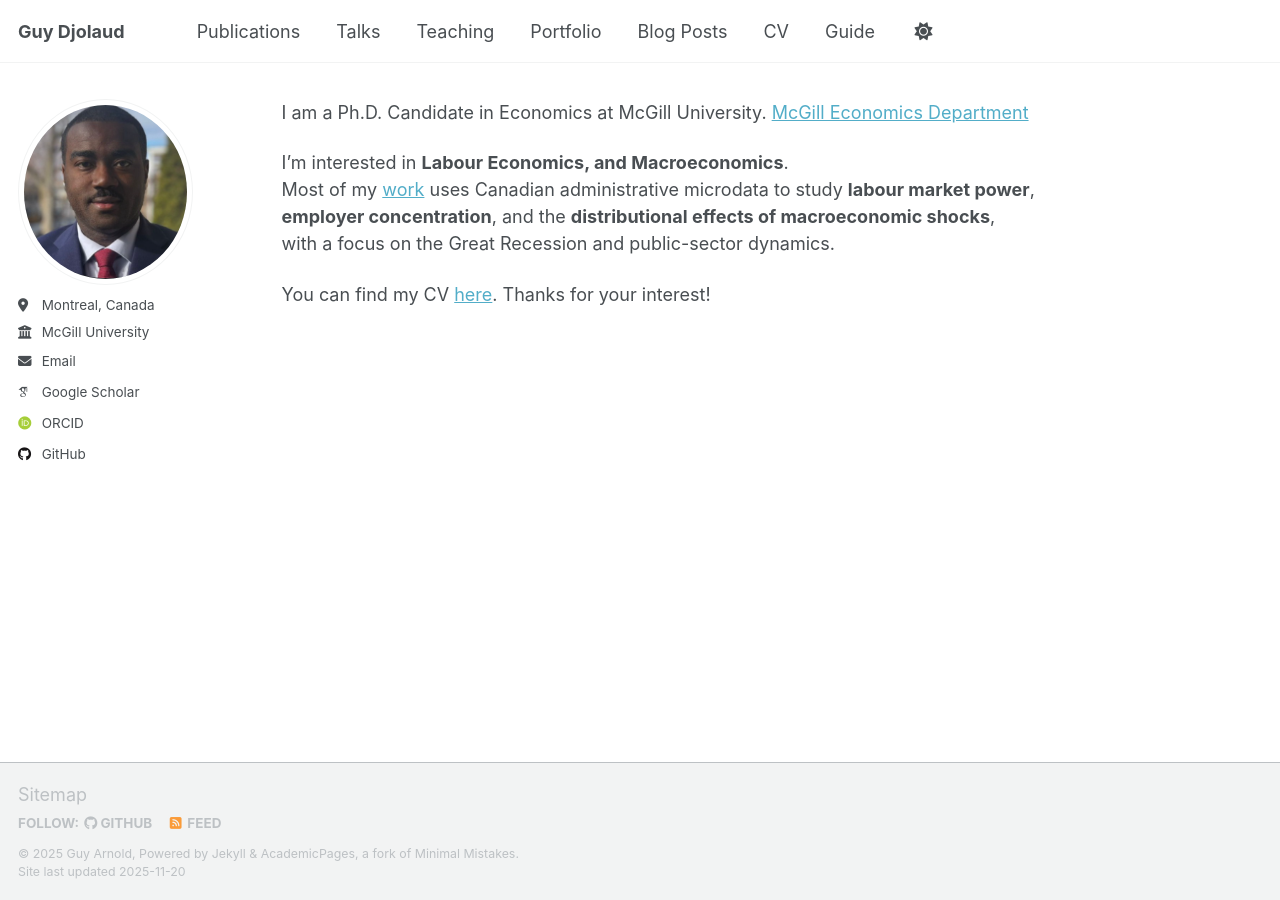
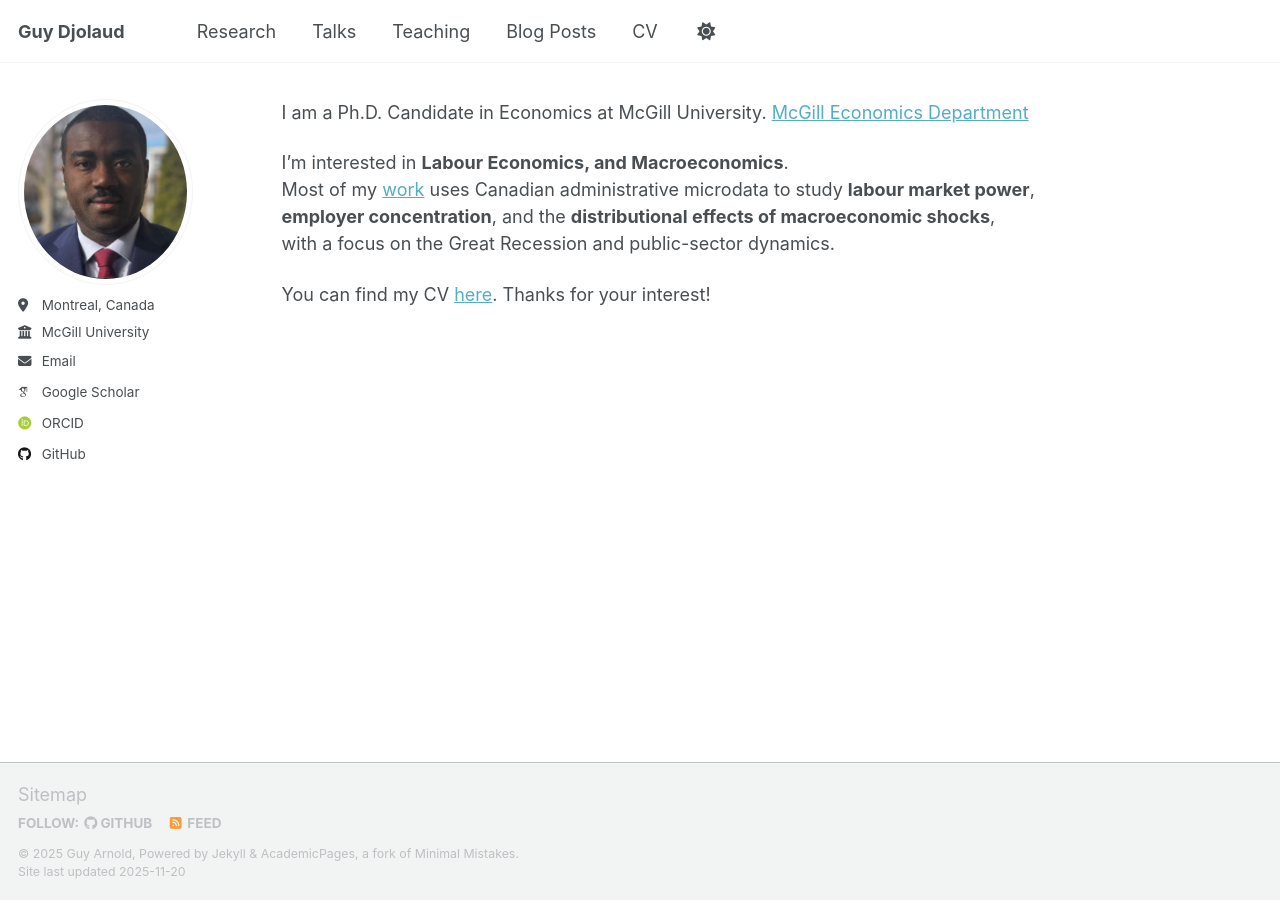
Before and after one commit to djolkilson-droid/Guy-Djolaud.github.io, a Jekyll site: the page built from _pages/about.md, in a window 1280 px wide. Built offline with Jekyll 4.4.1, drawn with Linux system fonts in a browser that asks for light colours; some web fonts are replaced; a script that is not in the unit is left out; part of the change alters nothing that is shown.

Commit message:
Update navigation.yml

```diff
--- a/_data/navigation.yml
+++ b/_data/navigation.yml
@@ -8,7 +8,7 @@
 #      Markdown formatted page while the second is generated using JSON.
 
 main:
-  - title: "Publications"
+  - title: "Research"
     url: /publications/
 
   - title: "Talks"
@@ -17,17 +17,17 @@ main:
   - title: "Teaching"
     url: /teaching/
 
-  - title: "Portfolio"
-    url: /portfolio/
+  # - title: "Portfolio"
+   # url: /portfolio/
 
   - title: "Blog Posts"
     url: /year-archive/
 
   - title: "CV"
-    url: /cv/
+    url: /files/Resume_Guy_Djolaud.pdf
 
   # - title: "CV"
   #   url: /cv-json/
 
-  - title: "Guide"
-    url: /markdown/
+ # - title: "Guide"
+   # url: /markdown/
```
